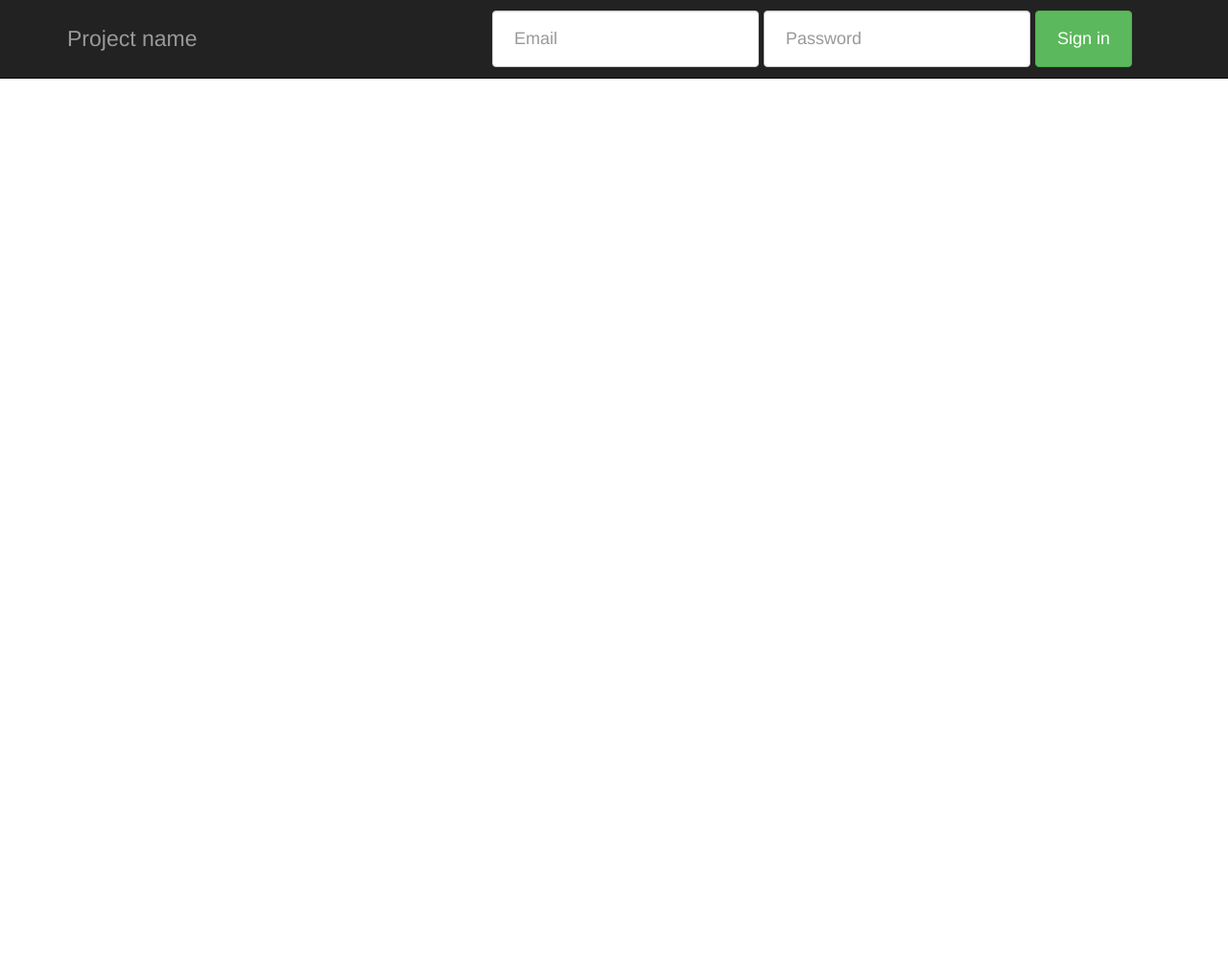
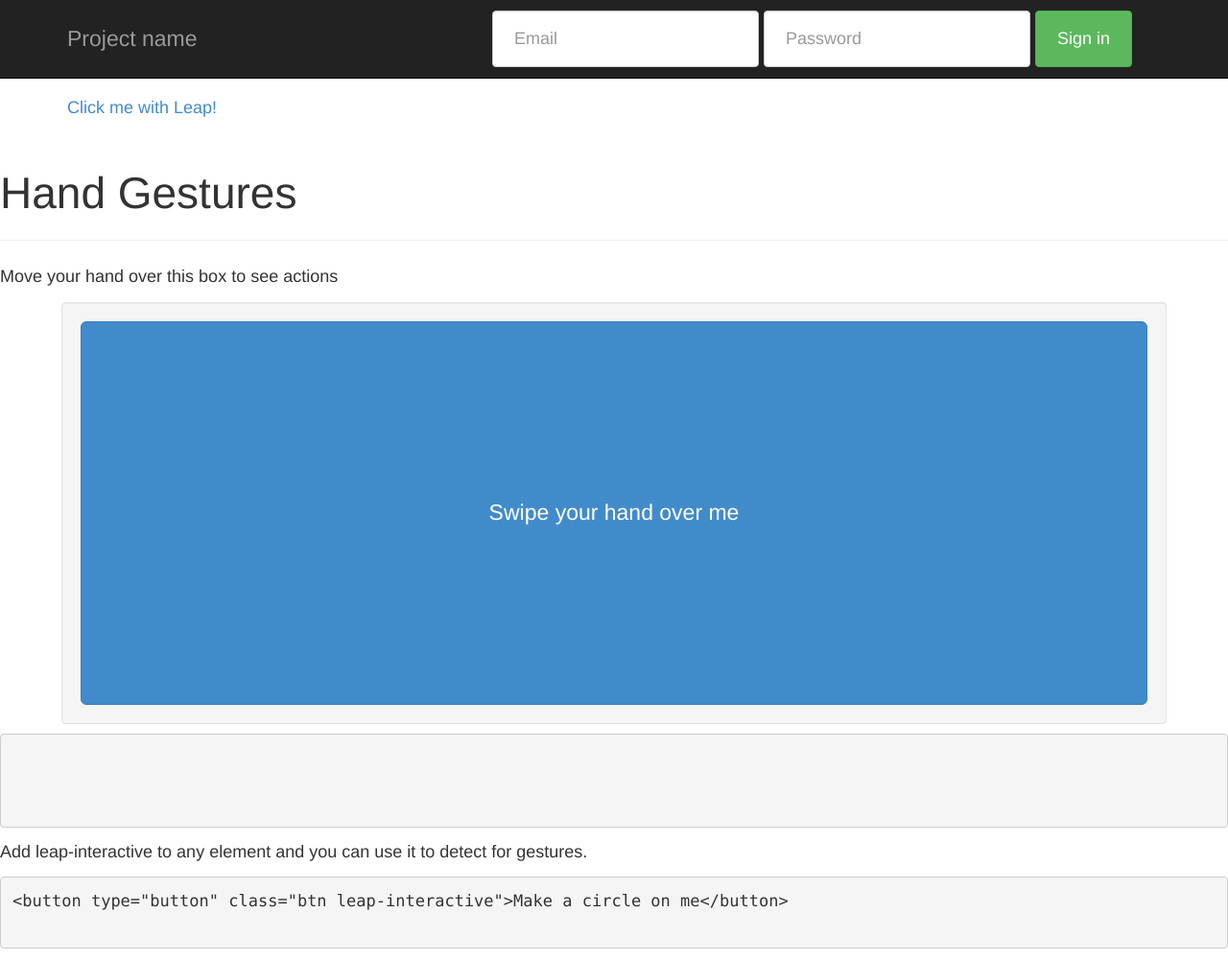
Before and after one commit to dogless/cookbook, a Django app: page / in a window 1280 px wide. Shown: the whole page at 96% size. Before the commit the page ends 82 px from the top, so only its background shows below. Run offline with Django 3.2, Linux system fonts and the light colour scheme; some libraries are stand-ins or nearby versions.

Commit message:
add swipe test

```diff
--- /dev/null
+++ b/recipe/static/css/index.css
@@ -0,0 +1,4 @@
+.body-margin{
+	margin-top: 100px;
+
+}
--- a/recipe/templates/base.html
+++ b/recipe/templates/base.html
@@ -44,9 +44,7 @@
 		<script type="text/javascript" src="{% static "js/annyang.min.js" %}"></script>
 		<script>
 		LeapManager.init({
-		enableMetaGestures: true,
-		enableDefaultMetaGestureActions: true,
-		maxCursors:1,
+		maxCursors:5,
 		enableHoverTap: true,
 		enablePressDown: true,
 		enableScrollbarScrolling: true,
--- a/recipe/templates/recipe/index.html
+++ b/recipe/templates/recipe/index.html
@@ -6,4 +6,36 @@ Cookbook
 <div class="container body-margin">
 		<a class="leap-interactive" href="#">Click me with Leap!</a>
 </div>
+<div class="bs-docs-section">
+
+	<div class="page-header">
+		<h1 id="hands">Hand Gestures</h1>
+	</div>
+
+	<p>Move your hand over this box to see actions</p>
+	<div class="bs-example">
+		<div class="well" style="max-width: 90%; margin: 0 auto 10px;">
+			<button type="button" class="catcher btn btn-primary btn-lg btn-block leap-interactive" style="min-height:400px;" leap-disable-tap="true">Swipe your hand over me</button>
+		</div>
+	</div>
+	<pre>
+		<div class="outputbs3"></div>
+	</pre>
+	<p>Add leap-interactive to any element and you can use it to detect for gestures.</p>
+	<div class="highlight"><pre><code class="html"><span class="nt">&lt;button</span> <span class="na">type=</span><span class="s">&quot;button&quot;</span> <span class="na">class=</span><span class="s">&quot;btn leap-interactive&quot;</span><span class="nt">&gt;</span>Make a circle on me<span class="nt">&lt;/button&gt;</span>
+	</code></pre></div>
+
+	<script type="text/javascript">
+		var outputbs3 = document.querySelector("div.outputbs3");
+
+		document.body.addEventListener("leap-dual-swipe", function(event){
+			var gesture = event.gesture
+			outputbs3.innerHTML += gesture.type + " : " + gesture.direction + "<br/>";
+		})
+
+
+	</script>
+
+
+</div>
 {% endblock %}
```
